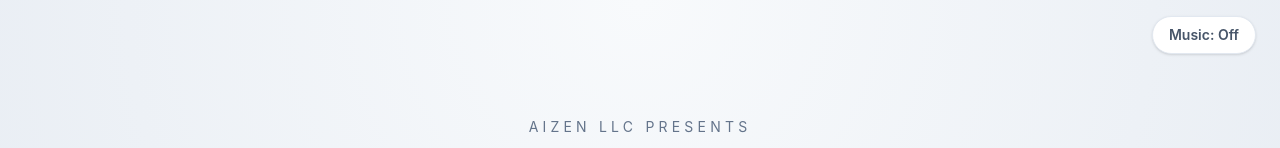
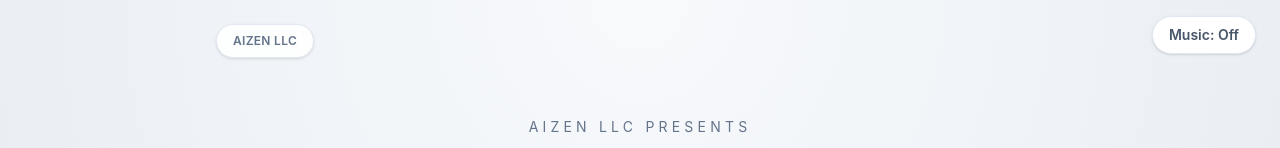
Before and after one commit to Suleman614/Hot-Seat, a React (Vite) app in the folder client/: page / in a window 1280 px wide. Shown: the top 148 px of the page. Built offline with nearby package versions, Linux system fonts and the light colour scheme; no server answers.

Commit message:
Add Aizen LLC home badge

```diff
--- a/client/src/components/Landing.tsx
+++ b/client/src/components/Landing.tsx
@@ -48,7 +48,10 @@ export function Landing({
   };
 
   return (
-    <div className="mx-auto flex min-h-screen max-w-4xl flex-col items-center justify-center px-6 py-10">
+    <div className="relative mx-auto flex min-h-screen max-w-4xl flex-col items-center justify-center px-6 py-10">
+      <div className="absolute left-6 top-6 rounded-full border border-slate-200 bg-white/90 px-4 py-2 text-xs font-semibold uppercase tracking-wide text-slate-500 shadow">
+        Aizen LLC
+      </div>
       <div className="mb-8 text-center">
         <p className="text-sm uppercase tracking-[0.3em] text-slate-500">Aizen LLC presents</p>
         <h1 className="mt-2 text-4xl font-black text-slate-900 md:text-5xl">Hot Seat</h1>
```
